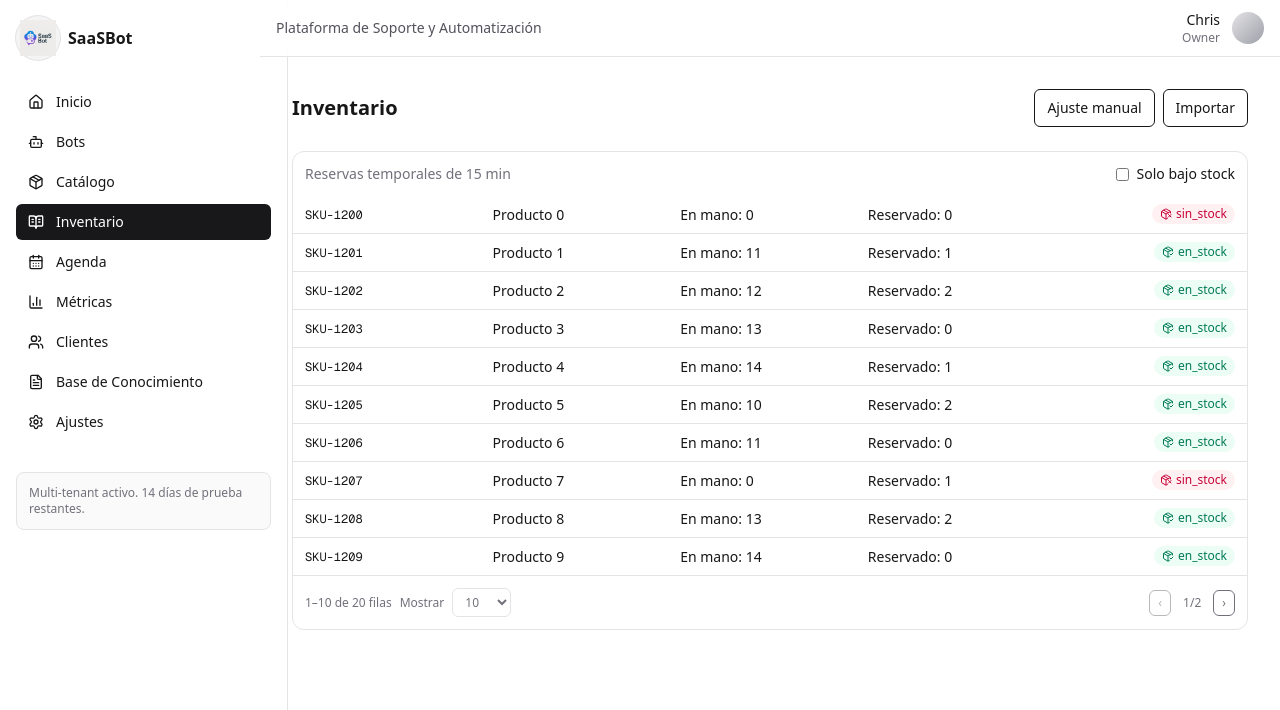
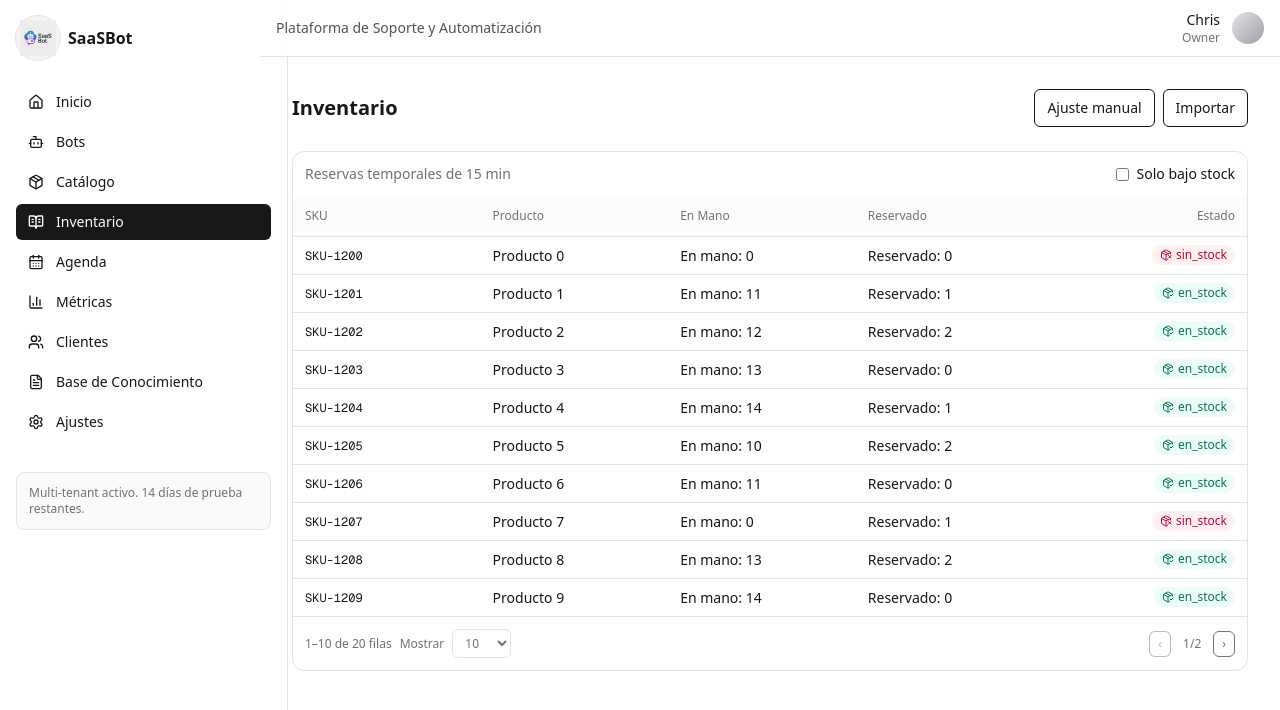
Before and after one commit to Chrissalvo1985/saasbot-frontend, a Next.js app: page /inventario in a window 1280 px wide. Shown: the top 710 px of the page. Built offline with nearby package versions, Linux system fonts and the light colour scheme.

Commit message:
Fix: Add missing table headers to inventory list

```diff
--- a/src/components/inventory/inventory-list.tsx
+++ b/src/components/inventory/inventory-list.tsx
@@ -36,6 +36,16 @@ export function InventoryList() {
           Solo bajo stock
         </label>
       </div>
+
+      {/* Table Headers */}
+      <div className="grid grid-cols-2 md:grid-cols-5 gap-2 px-3 py-3 text-xs font-medium text-zinc-500 border-b border-zinc-200 dark:border-zinc-800 bg-zinc-50/50 dark:bg-zinc-900/20">
+        <div>SKU</div>
+        <div>Producto</div>
+        <div className="hidden md:block">En Mano</div>
+        <div className="hidden md:block">Reservado</div>
+        <div className="justify-self-end">Estado</div>
+      </div>
+
       <div className="divide-y divide-zinc-200 dark:divide-zinc-800">
         {pageRows.map((r) => (
           <div key={r.sku} className="grid grid-cols-2 md:grid-cols-5 gap-2 px-3 py-2 text-sm items-center">
```
